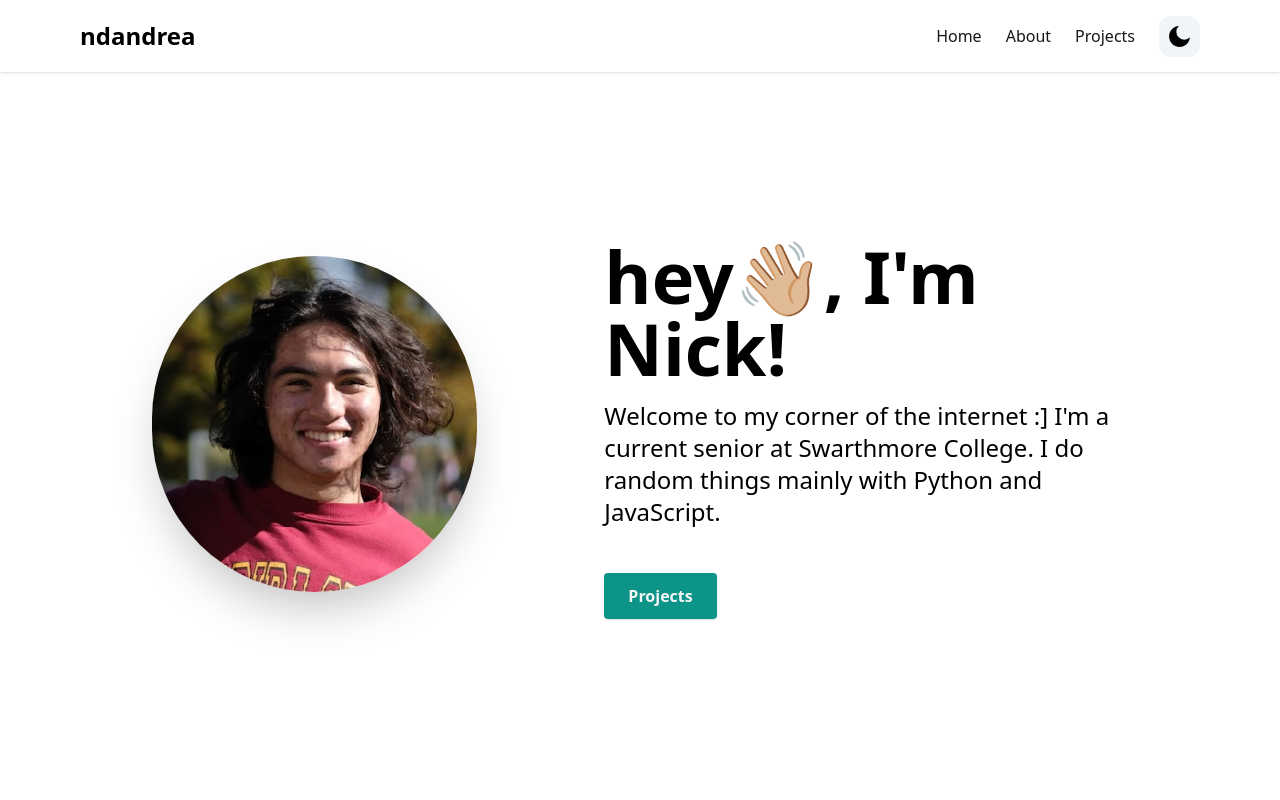
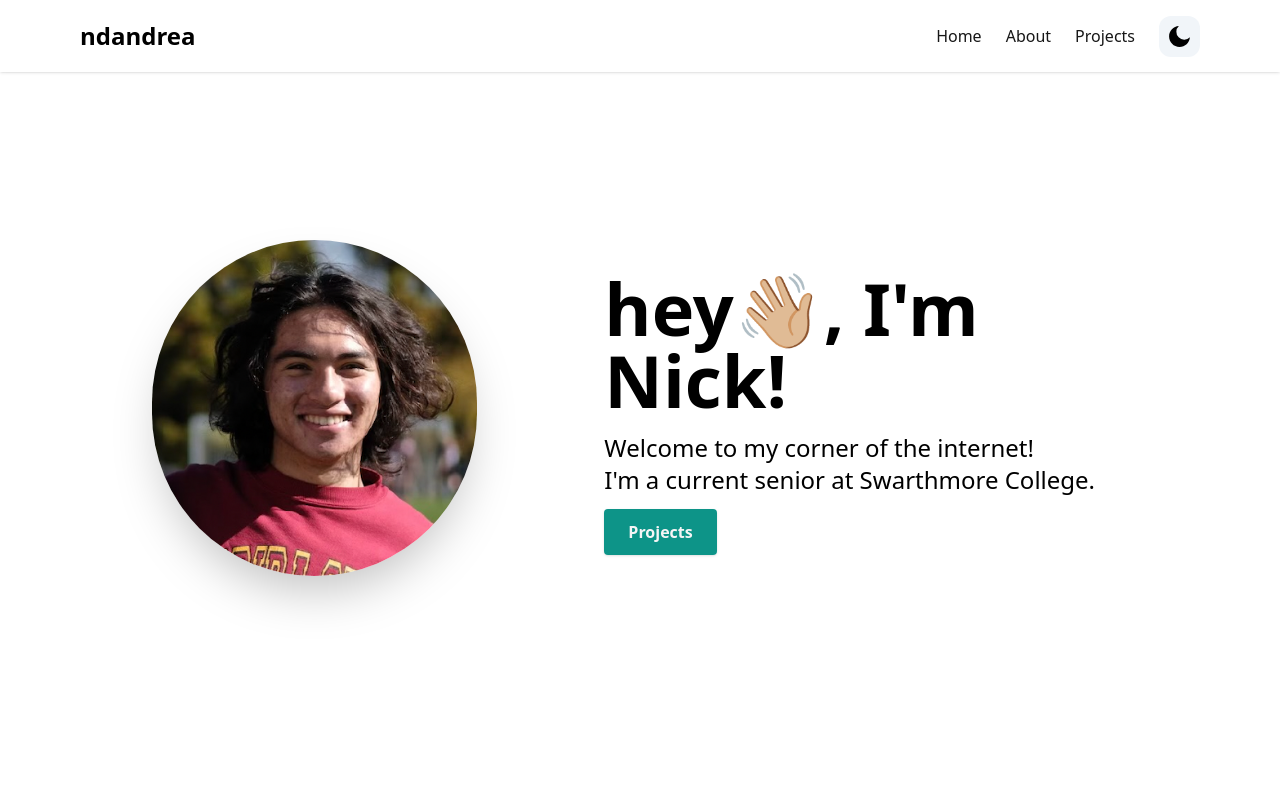
Before and after one commit to dandrnic/site, a Next.js app: page / in a window 1280 px wide. Shown: the top 800 px of the page. Built offline with nearby package versions, Linux system fonts and the light colour scheme.

Commit message:
sentences

```diff
--- a/src/app/head.tsx
+++ b/src/app/head.tsx
@@ -1,7 +1,7 @@
 export default function Head() {
   return (
     <>
-      <title>Hosna Qasmei</title>
+      <title>Nick D</title>
       <meta content="width=device-width, initial-scale=1" name="viewport" />
       <meta name="description" content="Generated by create next app" />
       <link
--- a/src/components/hero-section.tsx
+++ b/src/components/hero-section.tsx
@@ -22,10 +22,9 @@ const HeroSection = () => {
           hey👋🏼, I'm Nick!
           </h1>
           <p className="text-lg mt-4 mb-6 md:text-2xl">
-          Welcome to my corner of the internet :]
+          Welcome to my corner of the internet!
+          <br />
           I'm a current senior at Swarthmore College.
-          I do random things mainly with Python and JavaScript.
-          <br />
 
 
           <br />
```
